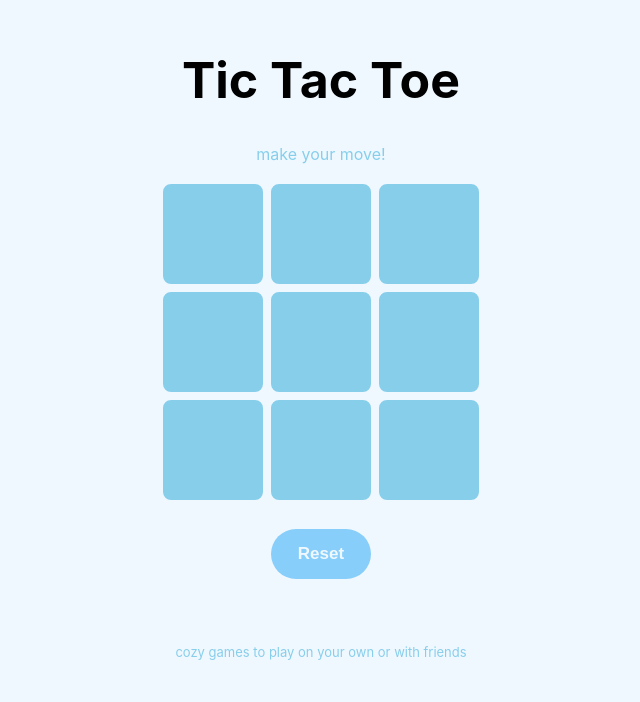
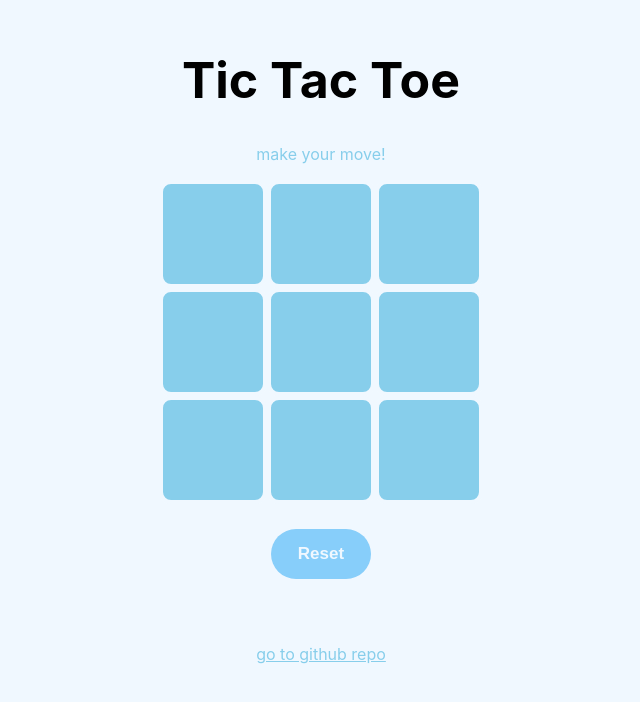
Before and after one commit to cinlu/tic-tac-toe, a React (Create React App) app: page / in a window 1280 px wide. Shown: the top 702 px of the page, without its empty margins (319-959 px from the left). Built offline with nearby package versions, Linux system fonts and the light colour scheme.

Commit message:
added github repo link to footer

```diff
--- a/src/App.css
+++ b/src/App.css
@@ -1,6 +1,9 @@
 .footer-message {
     text-align: center;
     color: skyblue;
-    font-size: small;
+    font-size: medium;
     margin-top: 15px;
 }
+a {
+    color: skyblue;
+}
--- a/src/App.js
+++ b/src/App.js
@@ -1,11 +1,12 @@
 import './App.css';
+import Footer from './Components/Footer';
 import TicTacToe from './Components/TicTacToe';
 
 function App() {
   return (
     <div>
       <TicTacToe/>
-      <footer className='footer-message'> cozy games to play on your own or with friends </footer>
+      <Footer/>
     </div>
   );
 }
--- /dev/null
+++ b/src/Components/Footer.jsx
@@ -0,0 +1,11 @@
+import './Footer.css';
+
+function Footer() {
+  return (
+    <footer className='footer-message'>
+      <a href="https://github.com/cinlu/tic-tac-toe"> go to github repo</a>
+    </footer>
+  );
+}
+
+export default Footer;
```
Also changed, not shown: public/robots.txt (deleted), src/Components/Footer.css (added), 1 other file (tests, documents, lock files or other folders).
